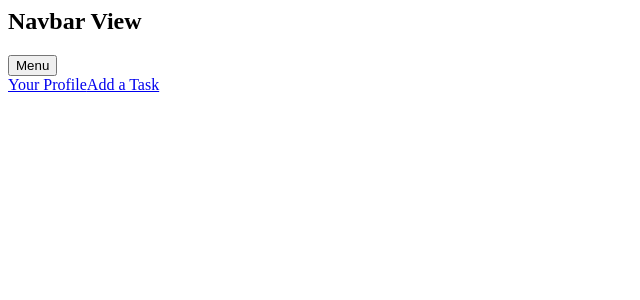
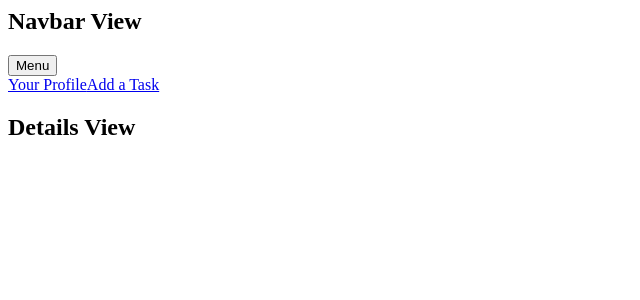
Before and after one commit to Harbison0906/To-Do-App, a React app: page /tasks/1 in a window 1280 px wide. Shown: the top 300 px of the page, without its empty margins (0-640 px from the left). Built offline with nearby package versions, Linux system fonts and the light colour scheme.

Commit message:
added details link to each task that pulls up that task's details; working on styling a little bit

```diff
--- a/src/client/App.tsx
+++ b/src/client/App.tsx
@@ -6,6 +6,7 @@ import Register from './views/Register';
 import Tasks from './views/Tasks';
 import Profile from './views/Profile';
 import Navbar from './components/Navbar';
+import Details from './views/Details';
 
 
 
@@ -21,6 +22,7 @@ export default class App extends React.Component {
 					<Route exact path= "/register" component={Register}/>
 					<Route exact path= "/profile" component={Profile}/>
 					<Route exact path= "/tasks" component={Tasks}/>
+					<Route exact path= "/tasks/:bookid" component={Details}/>
 				</Switch>
 			</BrowserRouter>
 		)
--- /dev/null
+++ b/src/client/views/Details.tsx
@@ -0,0 +1,33 @@
+import * as React from 'react';
+import { RouteComponentProps, Link } from 'react-router-dom';
+
+interface DetailsState {}
+interface DetailsProps extends RouteComponentProps {}
+
+
+export default class Details extends React.Component <DetailsProps, DetailsState> {
+  constructor(props: DetailsProps) {
+    super(props)
+    this.state = {};
+  }
+
+  async componentDidMount() {
+    // const books = await json();
+    // this.setState({});
+  }
+
+
+  render() {
+    return (
+      <main className="container">
+        <section className="row mt-5">
+          <div className="col-12">
+            <h1 className="text-center">Details View</h1>
+          </div>
+        </section>
+      </main>
+
+    )
+  }
+
+}
--- a/src/client/views/Tasks.tsx
+++ b/src/client/views/Tasks.tsx
@@ -33,12 +33,12 @@ export default class Tasks extends React.Component<TasksProps, TasksState> {
             <>
               {this.state.tasks.map(task => {
                 return (
-                  <div className="card">
+                  <div className="card m-2" key={task.id}>
                     <div className="card-body">
                       {task.name}
                     </div>
+                    <Link to={`/task_details/${task.id}`}>Details</Link>
                   </div>
-
                 )
               })}
             </>
```
